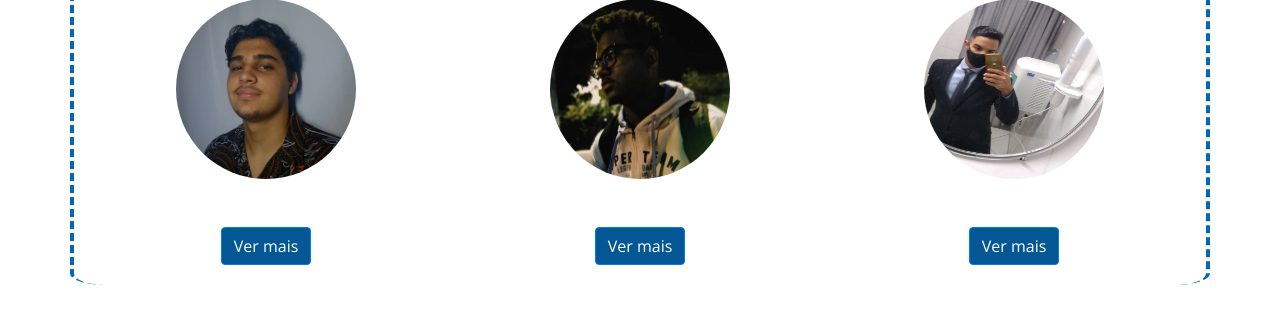
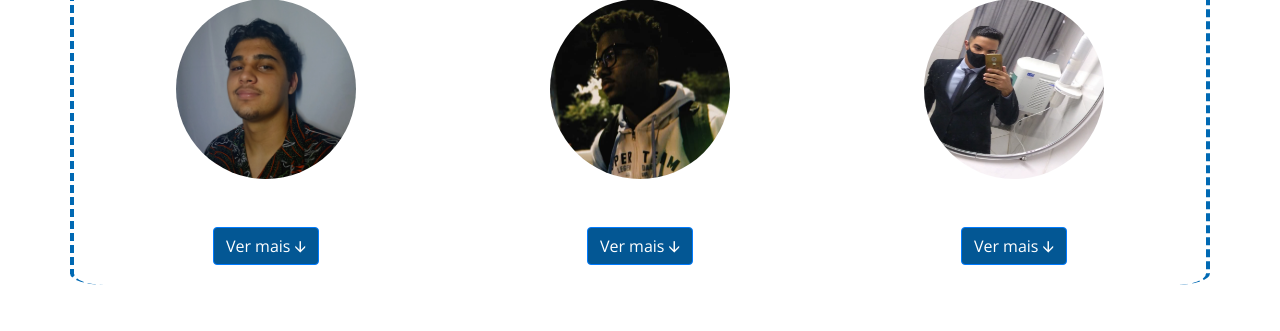
Before and after one commit to Renan397/Site-All-in-One-TRL-, a PHP site: page / in a window 1280 px wide. Shown: the part 1512-1843 px from the top of the page. Run offline with PHP 8.4, Linux system fonts and the light colour scheme.

Commit message:
Update home.php

```diff
--- a/views/home.php
+++ b/views/home.php
@@ -107,17 +107,17 @@
   <div class="row">
     <div class="col">
     <img class="imgs_sobre" style="border-radius: 50%;" src="<?=$img_files[1]?>"><br><br>
-    <center><button onclick="abrir_desc1()" style="background-color: #035794;" id="bttn_abrir_desc1" class="btn btn-primary">Ver mais</button></center>
+    <center><button onclick="abrir_desc1()" style="background-color: #035794;" id="bttn_abrir_desc1" class="btn btn-primary">Ver mais 🡫</button></center>
     <p style="display:none" id="text_desc1" class="textos"><?=$desc_func[0]?></p>
     </div>
     <div class="col">
     <img class="imgs_sobre" style="border-radius: 50%;" src="<?=$img_files[2]?>"><br><br>
-    <center><button onclick="abrir_desc2()" style="background-color: #035794;" id="bttn_abrir_desc2" class="btn btn-primary">Ver mais</button></center>
+    <center><button onclick="abrir_desc2()" style="background-color: #035794;" id="bttn_abrir_desc2" class="btn btn-primary">Ver mais 🡫</button></center>
     <p style="display:none" id="text_desc2" class="textos"><?=$desc_func[1]?></p>
     </div>
     <div class="col">
     <img class="imgs_sobre" style="border-radius: 50%;" src="<?=$img_files[3]?>"><br><br>
-    <center><button onclick="abrir_desc3()" style="background-color: #035794;" id="bttn_abrir_desc3" class="btn btn-primary">Ver mais</button></center>
+    <center><button onclick="abrir_desc3()" style="background-color: #035794;" id="bttn_abrir_desc3" class="btn btn-primary">Ver mais 🡫</button></center>
     <p style="display:none" id="text_desc3" class="textos"><?=$desc_func[2]?></p>
     </div>
   </div>
```
